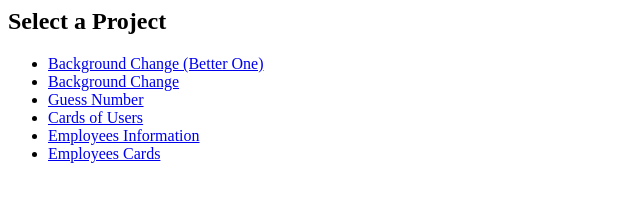
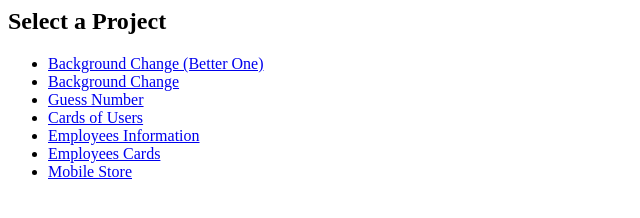
Before and after one commit to syedazamhussain/JavaScript-2, a plain HTML site: page index.html in a window 1280 px wide. Shown: the whole page, without its empty margins (0-640 px from the left). Drawn offline with Linux system fonts and the light colour scheme.

Commit message:
index.html

```diff
--- a/index.html
+++ b/index.html
@@ -6,5 +6,6 @@
   <li><a href="Cards%20of%20Users/">Cards of Users</a></li>
   <li><a href="Employee%20Slides/">Employees Information</a></li>
   <li><a href="Employees%20Cards/">Employees Cards</a></li>
+  <li><a href="Mobile%20Store/">Mobile Store</a></li>
 
 </ul>
```
